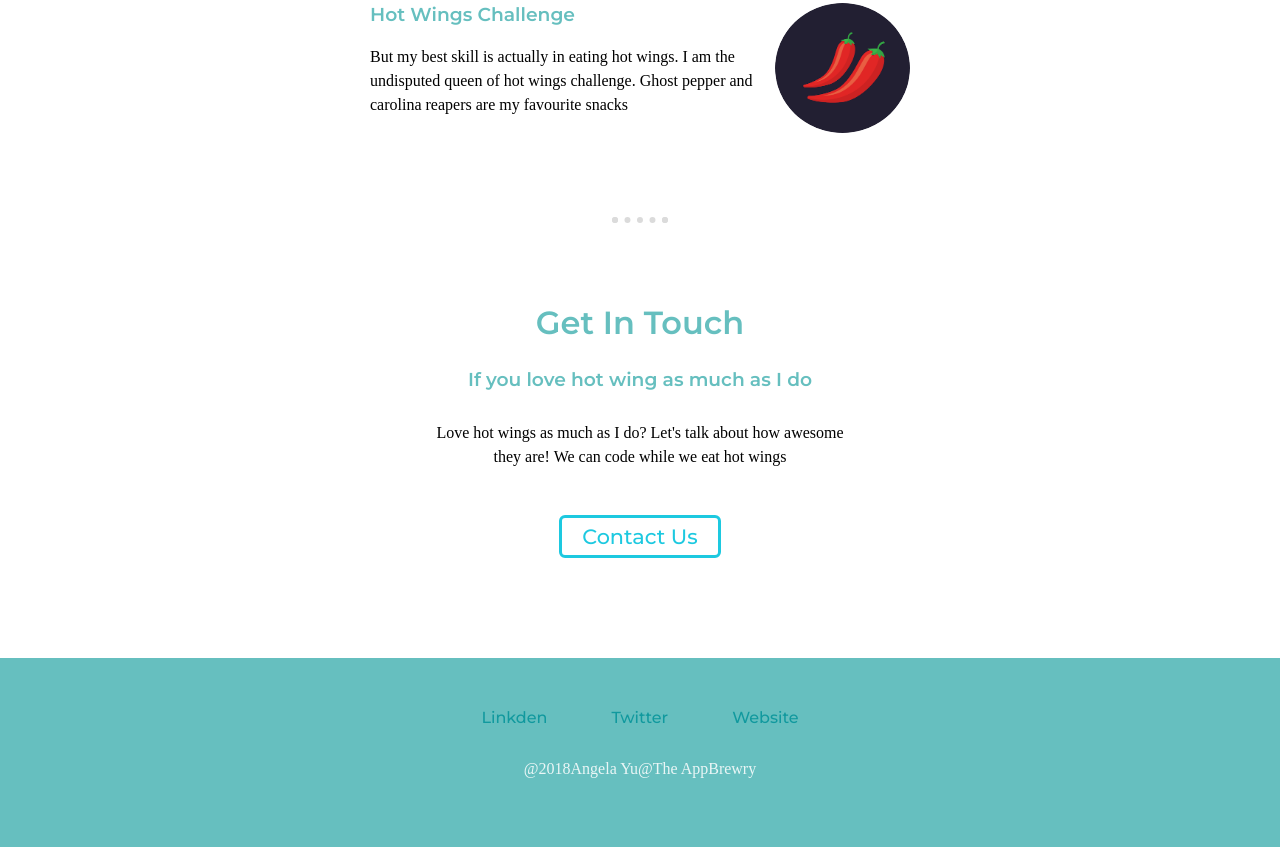
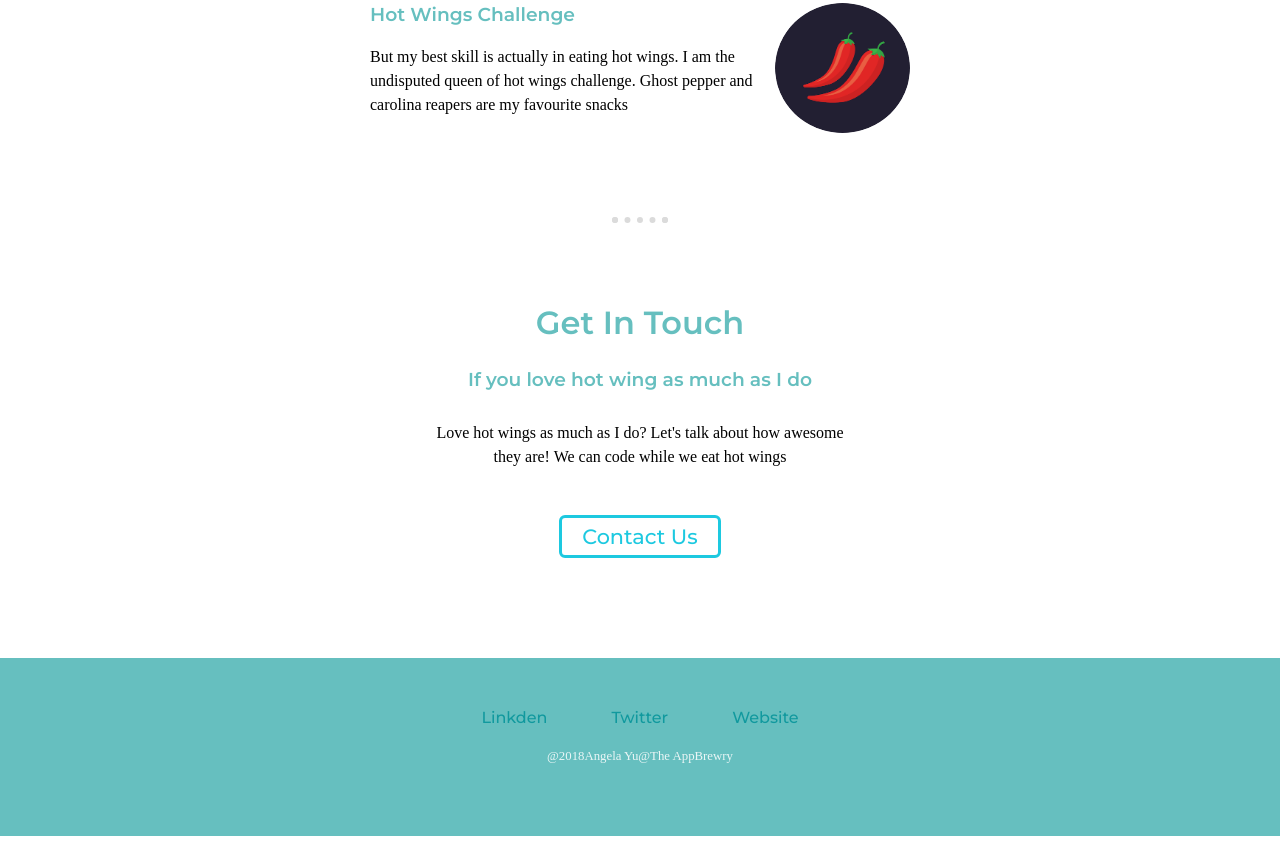
Before and after one commit to wizdom005/personal, a plain HTML site: page index.html in a window 1280 px wide. Shown: the part 1720-2567 px from the top of the page. Drawn offline with Linux system fonts and the light colour scheme.

Commit message:
Update style.css

```diff
--- a/style.css
+++ b/style.css
@@ -143,7 +143,8 @@ p{
 
 .footer p{
   color: #EAF6F6;
-  margin-top: 30px;
+  margin: 20px;
+  font-size: 0.8rem;
 
 }
 
```
